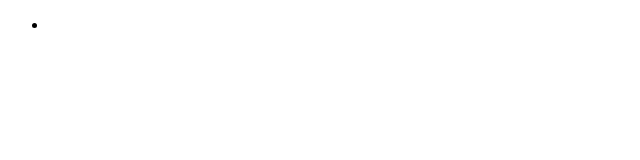
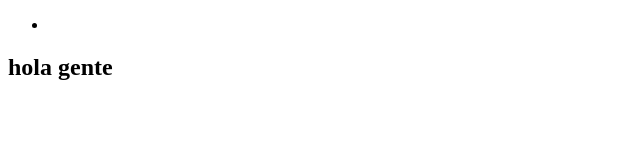
Before and after one commit to agostinafilippetti/practicar-git-, a plain HTML site: page index.html in a window 1280 px wide. Shown: the whole page, without its empty margins (0-640 px from the left). Drawn offline with Linux system fonts and the light colour scheme.

Commit message:
creacion de section y h2

```diff
--- a/index.html
+++ b/index.html
@@ -13,5 +13,10 @@
             </ul>
         </nav>
     </header>
+    <main>
+        <section>
+            <h2> hola gente</h2>
+        </section>
+    </main>
 </body>
 </html>
```
